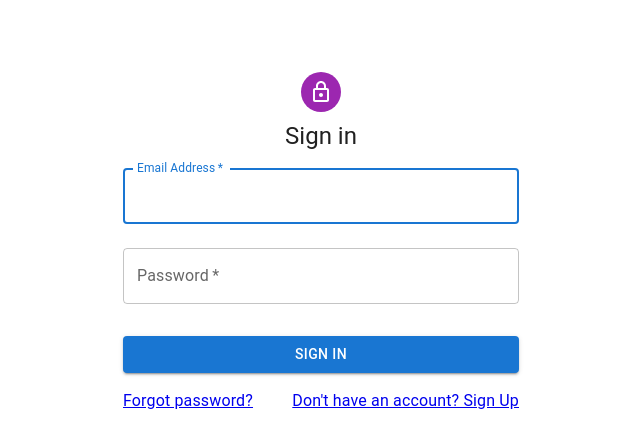
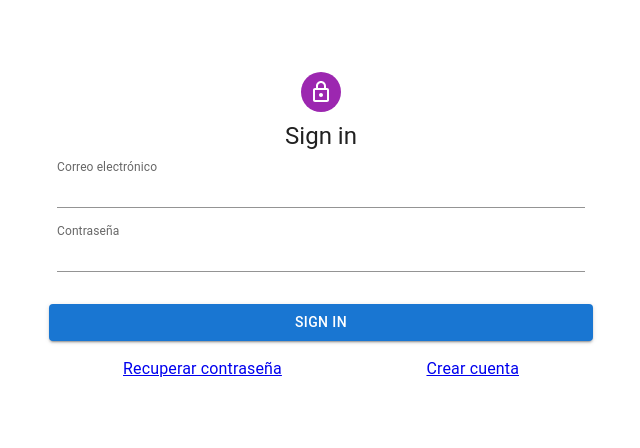
Before and after one commit to jose-2307/Social-Network, a React (Vite) app in the folder client/: page /login in a window 1280 px wide. Shown: the top 448 px of the page, without its empty margins (319-959 px from the left). Built offline with nearby package versions, Linux system fonts and the light colour scheme.

Commit message:
[Client] Add SignUp and Login

```diff
--- a/client/src/components/Login.jsx
+++ b/client/src/components/Login.jsx
@@ -1,16 +1,15 @@
 import { Link, useNavigate } from "react-router-dom";
 import LockOutlinedIcon from '@mui/icons-material/LockOutlined';
-import { createTheme, ThemeProvider } from '@mui/material/styles';
-import { Avatar, Box, Button, CssBaseline, Grid, Typography, Container, TextField } from "@mui/material";
+import { Avatar, Box, Button, CssBaseline, Grid, Typography, Container } from "@mui/material";
 import { useState } from "react";
 import { Formik, Form } from "formik";
 import Loader from "./Loader";
 import Cookies from "universal-cookie";
 import { loginBack } from "../services/auth.service";
+import TextInput from "./TextInput";
 
 
-
-const defaultTheme = createTheme();
+// const defaultTheme = createTheme();
 const validate = (values) => {
     const errors = {};
 
@@ -54,7 +53,7 @@ const Login = () => {
     }
 
     return (
-        <ThemeProvider theme={defaultTheme}>
+        // <ThemeProvider theme={defaultTheme}>
             <Container component="main" maxWidth="xs">
             <CssBaseline />
             <Box
@@ -77,26 +76,8 @@ const Login = () => {
                     onSubmit={handleSubmit}
                 >
                     <Form>
-                        <TextField
-                            margin="normal"
-                            required
-                            fullWidth
-                            id="email"
-                            label="Email Address"
-                            name="email"
-                            autoComplete="email"
-                            autoFocus
-                        />
-                        <TextField
-                            margin="normal"
-                            required
-                            fullWidth
-                            name="password"
-                            label="Password"
-                            type="password"
-                            id="password"
-                            autoComplete="current-password"
-                        />
+                        <TextInput name="email" required label="Correo electrónico" adornment=" " type="email" id="outlined-required" dimesions={{ m: 1, width: "66vh" }}></TextInput>
+                        <TextInput name="password" required label="Contraseña" adornment=" " type="password" id="password" dimesions={{ m: 1, width: "66vh" }} autoComplete="current-password"></TextInput>
 
                         <Button
                             type="submit"
@@ -111,13 +92,13 @@ const Login = () => {
 
                 <Grid container>
                     <Grid item xs>
-                    <Link href="#" variant="body2">
-                        Forgot password?
+                    <Link to="/recovery-password" variant="body2">
+                        Recuperar contraseña
                     </Link>
                     </Grid>
                     <Grid item>
-                    <Link href="#" variant="body2">
-                        {"Don't have an account? Sign Up"}
+                    <Link to="/sign-up" variant="body2">
+                        Crear cuenta
                     </Link>
                     </Grid>
                 </Grid>
@@ -125,7 +106,7 @@ const Login = () => {
 
                 </Box>
             </Container>
-        </ThemeProvider>
+        // </ThemeProvider>
     );
 
 }
--- a/client/src/components/SignUp.jsx
+++ b/client/src/components/SignUp.jsx
@@ -1,7 +1,118 @@
+import LockOutlinedIcon from '@mui/icons-material/LockOutlined';
+import { Avatar, Box, Button, Container, CssBaseline, Grid, Typography } from "@mui/material";
+import { Formik,Form } from 'formik';
+import { useNavigate, Link } from 'react-router-dom';
+import TextInput from './TextInput';
+import Loader from './Loader';
+import { useState } from 'react';
+import { singUpBack } from '../services/auth.service';
+
+
+const validate = (values) => {
+    const errors = {};
+
+    const emailData = values.email.split(".");
+
+    if (values.name.length < 3) {
+        errors.name = "El nombre debe tener a lo menos 3 caracteres.";
+    } else if (values.name.length > 15){
+        errors.name = "El nombre debe tener a lo más 15 caracteres.";
+    }
+
+
+    if (emailData[emailData.length-1] != "cl" && emailData[emailData.length-1] != "com" && emailData[emailData.length-1] != "net") {
+        errors.email = "Correo electrónico inválido.";
+    }
+
+    if (values.password.length < 8 || values.password.length > 12) {
+        errors.password = "La contraseña debe tener entre 8 y 12 caracteres.";
+    }
+    return errors;
+}
+
 const SignUp = () => {
+    const [errorMessage, setErrorMessage] = useState("");
+    const [loading, setLoading] = useState(false);
+
+    const navigate = useNavigate();
+
+    const handleSubmit = async (values) => {
+        setLoading(true);
+        let errorOCurred = false;
+        try {
+            const singUp = await singUpBack({name: values.name, lastName: values.lastName, email: values.email, password: values.password});
+            console.log(singUp);
+            navigate("/login");
+
+        } catch (error) {
+            console.log(error.message);
+            setErrorMessage(error.message);
+            errorOCurred = true;
+
+        } finally {
+            if (!errorOCurred) {
+                setLoading(false);
+            }
+        }
+    }
+
+    const closeErrorModal = () => { //Cierra el modal en caso de dar click en el botón de cerrar
+        setLoading(false);
+        setErrorMessage("");
+    }
+
     return (
-        <div>Signup</div>
-    )
+        <Container component="main" maxWidth="xs">
+        <CssBaseline />
+        <Box
+            sx={{
+            marginTop: 8,
+            display: 'flex',
+            flexDirection: 'column',
+            alignItems: 'center',
+            }}
+        >
+            <Avatar sx={{ m: 1, bgcolor: 'secondary.main' }}>
+            <LockOutlinedIcon />
+            </Avatar>
+            <Typography component="h1" variant="h5">
+            Sign in
+            </Typography>
+            <Formik  initialValues={{name: "", email: "", password: ""}}
+                validate={validate}
+                onSubmit={handleSubmit}
+            >
+                <Form>
+                    <TextInput name="name" required label="Nombre" adornment=" " type="text" id="name" dimesions={{ m: 1, width: "66vh" }}></TextInput>
+                    <br></br>
+                    <TextInput name="email" required label="Correo electrónico" adornment=" " type="email" id="outlined-required" dimesions={{ m: 1, width: "66vh" }} placeholder="Ej: usuario@mail.com"></TextInput>
+                    <br></br>
+                    <TextInput name="password" required label="Contraseña" adornment=" " type="password" id="password" dimesions={{ m: 1, width: "66vh" }} autoComplete="current-password"></TextInput>
+                    <div style={{display:"flex", flexDirection: "column", alignItems: "center"}}>
+                        <Button
+                            type="submit"
+                            fullWidth
+                            variant="contained"
+                            sx={{ mt: 3, mb: 2 }}
+                        >
+                            Crear cuenta
+                        </Button>
+                    </div>
+                </Form>
+            </Formik>
+
+            <Grid container>
+                <Grid item>
+                <Link to="/login" variant="body2">
+                    ¿Ya tienes una cuenta? Inicia sesión
+                </Link>
+                </Grid>
+            </Grid>
+            {loading && (<Loader error={errorMessage} closeErrorModal={closeErrorModal}></Loader>)}
+
+            </Box>
+        </Container>
+    );
 }
 
 export default SignUp;
--- /dev/null
+++ b/client/src/components/TextInput.jsx
@@ -0,0 +1,25 @@
+import { useField } from "formik";
+import "./styles/TextInput.css";
+import { InputAdornment, TextField } from "@mui/material";
+
+const TextInput = ({ label, adornment, id, dimesions, ...props }) => {
+    const [field, meta] = useField(props); //Obtenemos los campos field (contiene todos los valores asociados al campo) y meta (contiene los errores)
+    return (
+        <div>
+            <TextField
+                error={meta.touched && meta.error ? true : false}
+                label={label}
+                id={id}
+                sx={dimesions ? dimesions : { m: 1, width: "30ch" }}
+                InputProps={{
+                    startAdornment: adornment ? <InputAdornment position="start">{adornment}</InputAdornment> : null , ...field, ...props
+                }}
+                variant="standard"
+                helperText={meta.touched && meta.error ? `Error: ${meta.error}` : null}
+            />
+        </div>
+
+    )
+}
+
+export default TextInput;
--- /dev/null
+++ b/client/src/components/styles/TextInput.css
@@ -0,0 +1,10 @@
+.label {
+
+}
+
+/*Para quitar la opción por defecto de aumentar y disminuir el valor*/
+input[type="number"]::-webkit-inner-spin-button,
+input[type="number"]::-webkit-outer-spin-button {
+  -webkit-appearance: none;
+  margin: 0;
+}
```
Also changed, not shown: client/public/icons/error.png (added).
